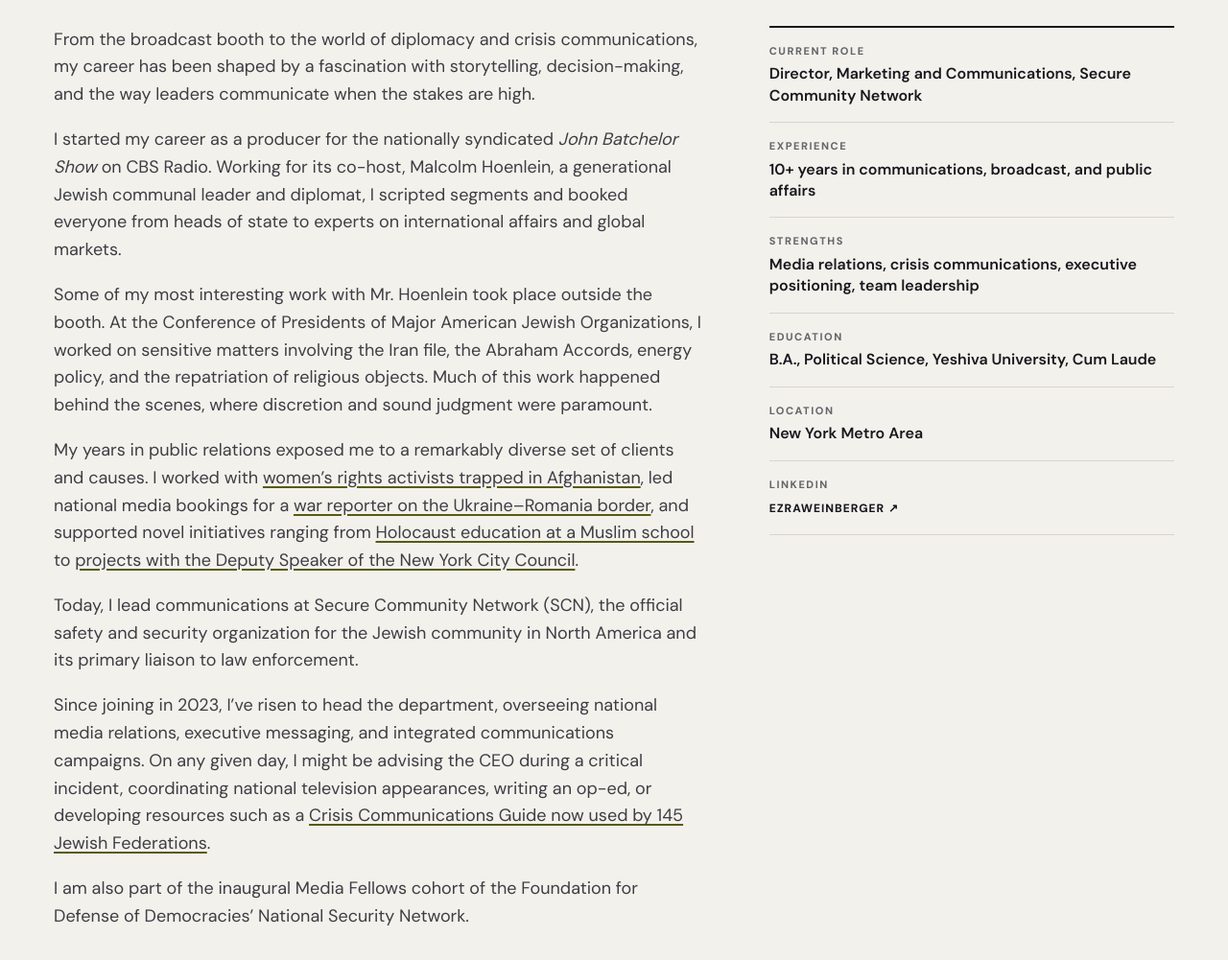
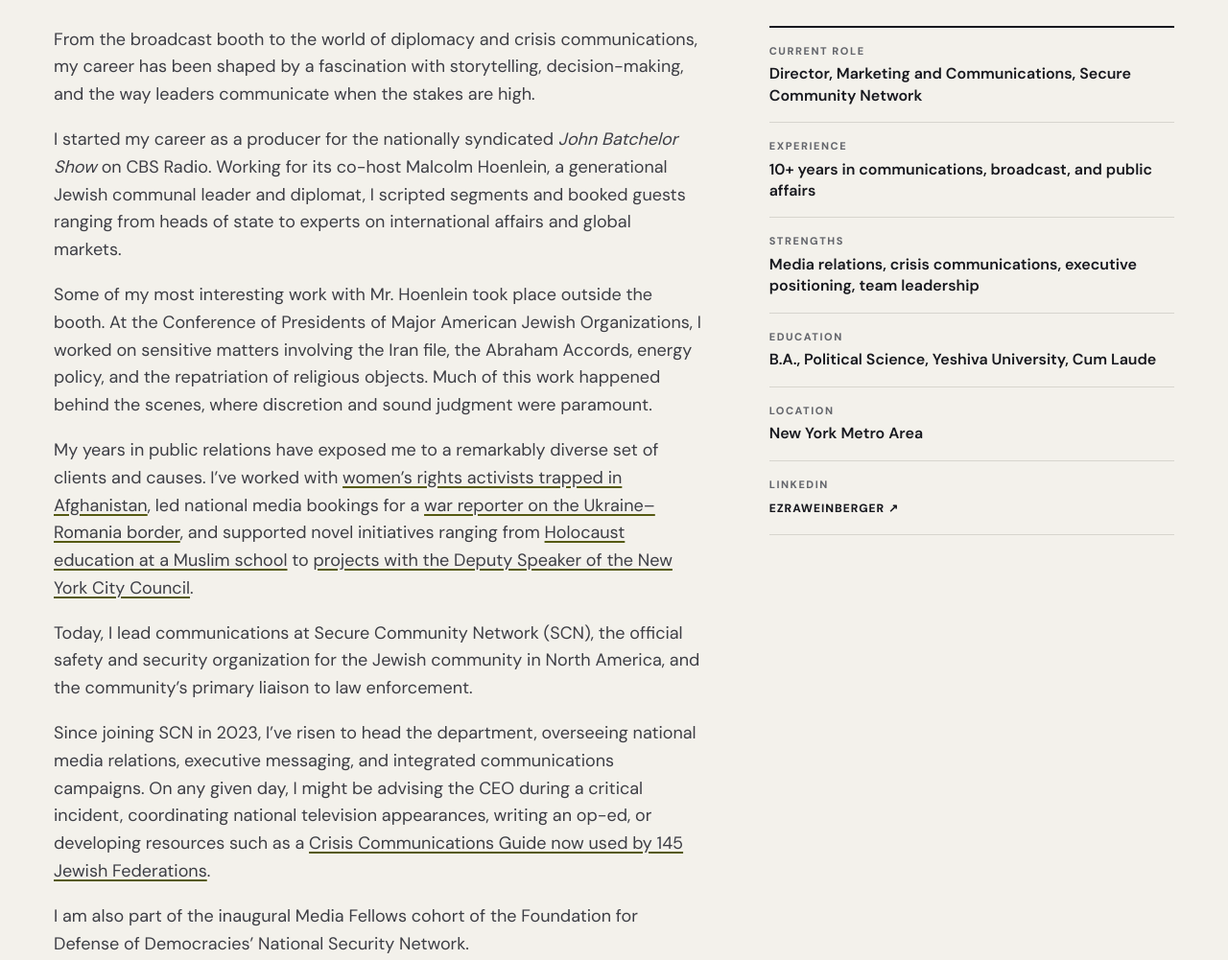
Before and after one commit to bergeneagle/portfolio, a plain HTML site: page index.html in a window 1280 px wide. Shown: the part 1420-2421 px from the top of the page at 96% size. Drawn offline with Linux system fonts and the light colour scheme.

Commit message:
About: copy edits
Co-Authored-By: Claude Opus 5.5 <noreply@anthropic.com>
Claude-Session: https://claude.ai/code/session_01VA9nsWrAa8PQPfbqWT8YJr

```diff
--- a/index.html
+++ b/index.html
@@ -282,11 +282,11 @@ footer{padding:25px 0;font-size:12px;color:#9c9da9}
       <div class="about">
         <div class="aboutcopy">
           <p>From the broadcast booth to the world of diplomacy and crisis communications, my career has been shaped by a fascination with storytelling, decision-making, and the way leaders communicate when the stakes are high.</p>
-          <p>I started my career as a producer for the nationally syndicated <em>John Batchelor Show</em> on CBS Radio. Working for its co-host, Malcolm Hoenlein, a generational Jewish communal leader and diplomat, I scripted segments and booked everyone from heads of state to experts on international affairs and global markets.</p>
+          <p>I started my career as a producer for the nationally syndicated <em>John Batchelor Show</em> on CBS Radio. Working for its co-host Malcolm Hoenlein, a generational Jewish communal leader and diplomat, I scripted segments and booked guests ranging from heads of state to experts on international affairs and global markets.</p>
           <p>Some of my most interesting work with Mr. Hoenlein took place outside the booth. At the Conference of Presidents of Major American Jewish Organizations, I worked on sensitive matters involving the Iran file, the Abraham Accords, energy policy, and the repatriation of religious objects. Much of this work happened behind the scenes, where discretion and sound judgment were paramount.</p>
-          <p>My years in public relations exposed me to a remarkably diverse set of clients and causes. I worked with <a href="https://www.newsweek.com/international-womens-day-plea-afghan-womens-basic-rights-opinion-1684741" target="_blank" rel="noopener noreferrer">women’s rights activists trapped in Afghanistan</a>, led national media bookings for a <a href="https://www.youtube.com/watch?v=X-AIw-NCjY4" target="_blank" rel="noopener noreferrer">war reporter on the Ukraine–Romania border</a>, and supported novel initiatives ranging from <a href="https://www.youtube.com/watch?v=bkClOUMq1qg" target="_blank" rel="noopener noreferrer">Holocaust education at a Muslim school</a> to <a href="https://www.youtube.com/watch?v=wVMtt7YZZYA" target="_blank" rel="noopener noreferrer">projects with the Deputy Speaker of the New York City Council</a>.</p>
-          <p>Today, I lead communications at Secure Community Network (SCN), the official safety and security organization for the Jewish community in North America and its primary liaison to law enforcement.</p>
-          <p>Since joining in 2023, I’ve risen to head the department, overseeing national media relations, executive messaging, and integrated communications campaigns. On any given day, I might be advising the CEO during a critical incident, coordinating national television appearances, writing an op-ed, or developing resources such as a <a href="https://www.securecommunitynetwork.org/resources/crisis-communications-guide/" target="_blank" rel="noopener noreferrer">Crisis Communications Guide now used by 145 Jewish Federations</a>.</p>
+          <p>My years in public relations have exposed me to a remarkably diverse set of clients and causes. I’ve worked with <a href="https://www.newsweek.com/international-womens-day-plea-afghan-womens-basic-rights-opinion-1684741" target="_blank" rel="noopener noreferrer">women’s rights activists trapped in Afghanistan</a>, led national media bookings for a <a href="https://www.youtube.com/watch?v=X-AIw-NCjY4" target="_blank" rel="noopener noreferrer">war reporter on the Ukraine–Romania border</a>, and supported novel initiatives ranging from <a href="https://www.youtube.com/watch?v=bkClOUMq1qg" target="_blank" rel="noopener noreferrer">Holocaust education at a Muslim school</a> to <a href="https://www.youtube.com/watch?v=wVMtt7YZZYA" target="_blank" rel="noopener noreferrer">projects with the Deputy Speaker of the New York City Council</a>.</p>
+          <p>Today, I lead communications at Secure Community Network (SCN), the official safety and security organization for the Jewish community in North America, and the community’s primary liaison to law enforcement.</p>
+          <p>Since joining SCN in 2023, I’ve risen to head the department, overseeing national media relations, executive messaging, and integrated communications campaigns. On any given day, I might be advising the CEO during a critical incident, coordinating national television appearances, writing an op-ed, or developing resources such as a <a href="https://www.securecommunitynetwork.org/resources/crisis-communications-guide/" target="_blank" rel="noopener noreferrer">Crisis Communications Guide now used by 145 Jewish Federations</a>.</p>
           <p>I am also part of the inaugural Media Fellows cohort of the Foundation for Defense of Democracies’ National Security Network.</p>
         </div>
         <dl class="facts">
```
